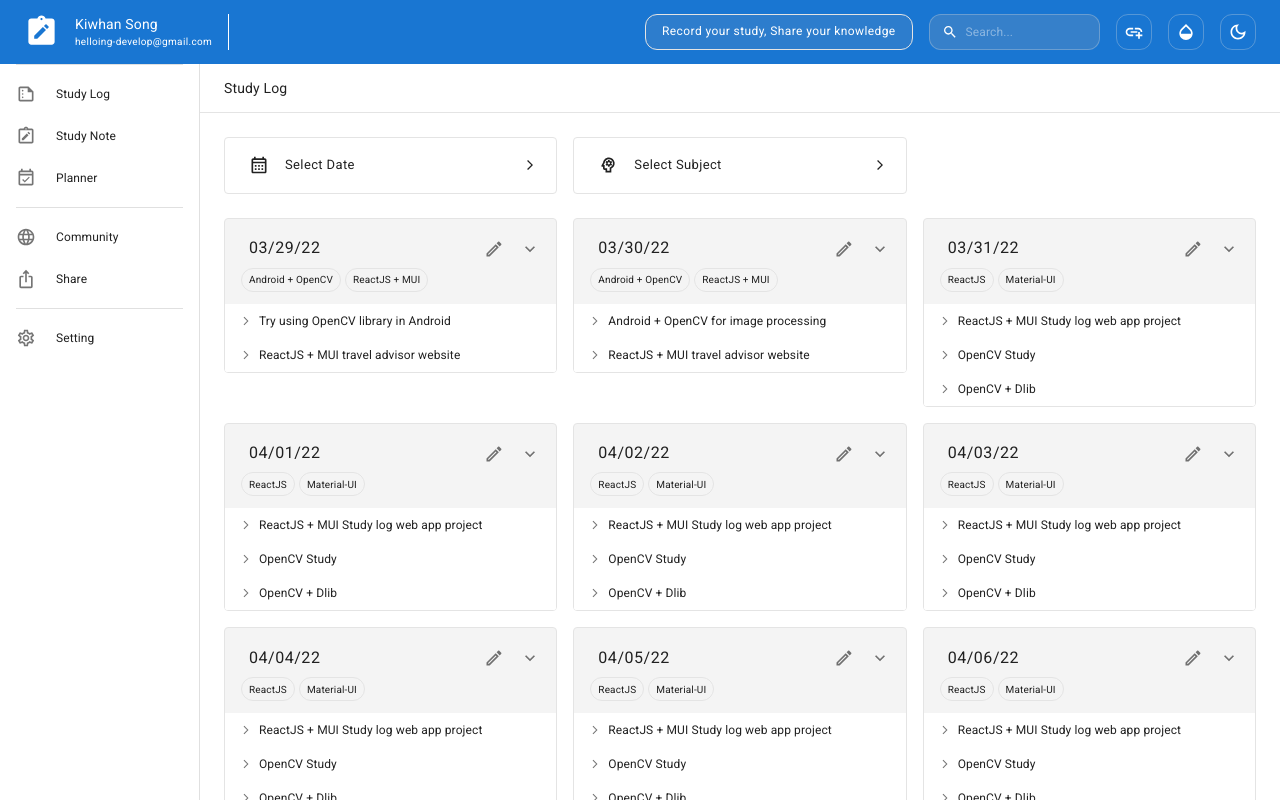
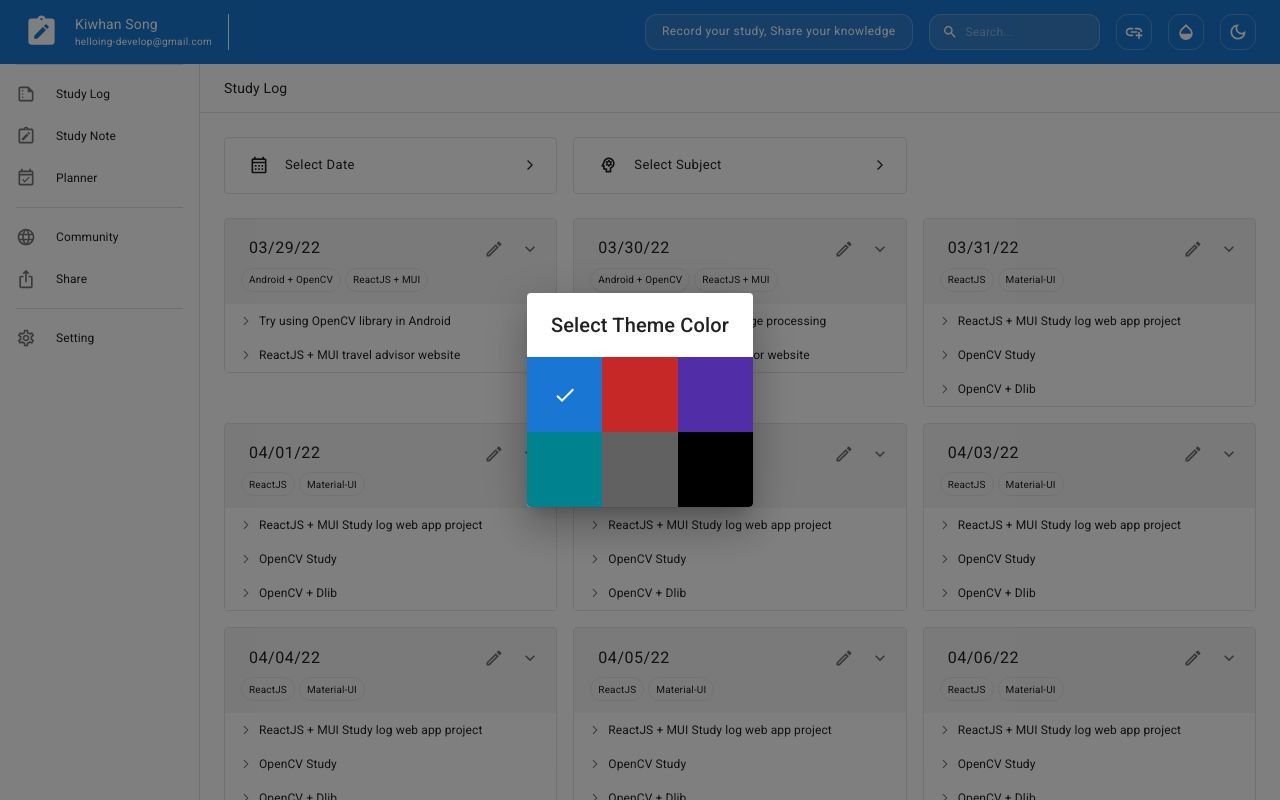
Before and after one commit to kwsong0113/study-log, a React (Create React App) app: page / in a window 1280 px wide. Both pictures are taken after a click on the button 1186 px from the left and 32 px from the top of the page. Built offline with nearby package versions, Linux system fonts and the light colour scheme.

Commit message:
Enable theme selection using Dialog

```diff
--- a/src/App.js
+++ b/src/App.js
@@ -5,32 +5,17 @@ import Box from '@mui/material/Box';
 import Topbar from './components/Topbar';
 import Header from './components/Header';
 import Content from './components/Content';
+import CustomThemePalette from './components/CustomThemePalette';
 
 
 export const drawerWidth = 200;
 export const ColorModeContext = React.createContext({ toggleColorMode: () => {} });
+const themeValue = 'red';
 
-const getDesignTokens = (mode) => ({
+const getDesignTokens = (mode, themeValue) => ({
 	palette: {
 		mode,
-		...(mode === 'light'
-			? {
-				border: {
-					main: '#e4e4e4'
-				}
-			}
-			: {
-				primary: {
-					main: '#fff',
-					contrastText: '#1976d2'
-				},
-				background: {
-					default: '#0b192a',
-				},
-				border: {
-					main: '#283545'
-				}
-			})
+		...(CustomThemePalette[themeValue][mode])
 	},
 	breakpoints: {
     keys: ["xs", "sm", "smd", "md", "lg", "xl"],
@@ -39,7 +24,8 @@ const getDesignTokens = (mode) => ({
 });
 
 const App = () => {
-	const [mode, setMode] = useState('light')
+	const [mode, setMode] = useState('light');
+	const [themeValue, setThemeValue] = useState('blue');
 
 	const colorMode = useMemo(() => ({
 		toggleColorMode: () => {
@@ -47,14 +33,14 @@ const App = () => {
 		}
 	}));
 
-	const theme = useMemo(() => createTheme(getDesignTokens(mode)), [mode]);
+	const theme = useMemo(() => createTheme(getDesignTokens(mode, themeValue)), [mode, themeValue]);
 
 	return (
 		<ColorModeContext.Provider value = {colorMode}>
 			<ThemeProvider theme = {theme}>
 				<CssBaseline />
 				<Box sx = {{ display: 'flex', flexDirection: 'column', height: '100vh' }}>
-					<Topbar />
+					<Topbar themeValue = {themeValue} setThemeValue = {setThemeValue} />
 					<Header />
 					<Content />
 				</Box>
--- /dev/null
+++ b/src/components/CustomThemePalette.js
@@ -0,0 +1,136 @@
+const CustomThemePalette = {
+	blue: {
+		light: {
+			primary: {
+				main: '#1976d2'
+			},
+			border: {
+				main: '#e4e4e4'
+			}
+		},
+		dark: {
+			primary: {
+				main: '#ffffff',
+				contrastText: '#1976d2'
+			},
+			background: {
+				default: '#0b192a',
+			},
+			border: {
+				main: '#283545'
+			}
+		}
+	},
+	red: {
+		light: {
+			primary: {
+				main: '#c62828'
+			},
+			border: {
+				main: '#e4e4e4'
+			}
+		},
+		dark: {
+			primary: {
+				main: '#ffffff',
+				contrastText: '#c62828'
+			},
+			background: {
+				default: '#3f0000',
+			},
+			border: {
+				main: '#571f20'
+			}
+		}
+	},
+	deepPurple: {
+		light: {
+			primary: {
+				main: '#512da8'
+			},
+			border: {
+				main: '#e4e4e4'
+			}
+		},
+		dark: {
+			primary: {
+				main: '#ffffff',
+				contrastText: '#512da8'
+			},
+			background: {
+				default: '#19082f',
+			},
+			border: {
+				main: '#352649'
+			}
+		}
+	},
+	cyan: {
+		light: {
+			primary: {
+				main: '#00838f'
+			},
+			border: {
+				main: '#e4e4e4'
+			}
+		},
+		dark: {
+			primary: {
+				main: '#ffffff',
+				contrastText: '#00838f'
+			},
+			background: {
+				default: '#00363a',
+			},
+			border: {
+				main: '#254f52'
+			}
+		}
+	},
+	grey: {
+		light: {
+			primary: {
+				main: '#616161'
+			},
+			border: {
+				main: '#e4e4e4'
+			}
+		},
+		dark: {
+			primary: {
+				main: '#ffffff',
+				contrastText: '#616161'
+			},
+			background: {
+				default: '#212121',
+			},
+			border: {
+				main: '#3c3c3c'
+			}
+		}
+	},
+	black: {
+		light: {
+			primary: {
+				main: '#000000'
+			},
+			border: {
+				main: '#e4e4e4'
+			}
+		},
+		dark: {
+			primary: {
+				main: '#ffffff',
+				contrastText: '#000000'
+			},
+			background: {
+				default: '#000000',
+			},
+			border: {
+				main: '#1f1f1f'
+			}
+		}
+	},
+};
+
+export default CustomThemePalette;
--- /dev/null
+++ b/src/components/ThemeDialog.js
@@ -0,0 +1,37 @@
+import React from 'react';
+import Dialog from '@mui/material/Dialog';
+import DialogTitle from '@mui/material/DialogTitle';
+import Typography from '@mui/material/Typography';
+import Grid from '@mui/material/Grid';
+import CheckIcon from '@mui/icons-material/Check';
+import CustomThemePalette from './CustomThemePalette';
+
+const ThemeDialog = ({ onClose, themeValue, open }) => {
+	return (
+		<Dialog onClose = {() => onClose(themeValue)} open = {open}>
+			<DialogTitle>Select Theme Color</DialogTitle>
+			<Grid container spacing = {0} sx = {{ width: 1.0 }}>
+				{
+					Object.keys(CustomThemePalette).map((name) => (
+						<Grid item
+							key = {name}
+							onClick = {() => onClose(name)}
+							xs = {4}
+							sx = {{
+								bgcolor: `${CustomThemePalette[name].light.primary.main}`,
+								display: 'flex',
+								justifyContent: 'center',
+								alignItems: 'center',
+								height: '75px',
+							}}
+						>
+							{(themeValue === name) && <CheckIcon sx = {{ color: 'white' }} /> }
+						</Grid>
+					))
+				}
+			</Grid>
+		</Dialog>
+	);
+}
+
+export default ThemeDialog;
--- a/src/components/Topbar.js
+++ b/src/components/Topbar.js
@@ -1,4 +1,4 @@
-import React, { useContext } from 'react';
+import React, { useState, useContext } from 'react';
 import AppBar from '@mui/material/AppBar';
 import Toolbar from '@mui/material/Toolbar';
 import Button from '@mui/material/Button';
@@ -15,6 +15,7 @@ import AddLinkIcon from '@mui/icons-material/AddLink';
 import { ColorModeContext } from '../App';
 import StyledIconButton from './StyledIconButton';
 import Search from './Search';
+import ThemeDialog from './ThemeDialog';
 
 const ColorModeButton = () => {
 	const theme = useTheme();
@@ -28,7 +29,18 @@ const ColorModeButton = () => {
 	);
 };
 
-const Topbar = () => {
+const Topbar = ({ themeValue, setThemeValue }) => {
+	const [dialogOpen, setDialogOpen] = useState(false);
+
+	const handleClickOpen = () => {
+    setDialogOpen(true);
+  };
+
+  const handleClose = (themeValue) => {
+    setDialogOpen(false);
+    setThemeValue(themeValue);
+  };
+
 	return (
 		<AppBar position = "relative" sx = {{ boxShadow: 'none', zIndex: (theme) => (theme.zIndex.drawer + 1) }}>
 			<Toolbar sx = {{ display: 'flex', justifyContent: 'space-between', bgcolor: 'primary.main', color: "primary.contrastText" }}>
@@ -50,7 +62,7 @@ const Topbar = () => {
 							display: {'xs': 'none', 'lg': 'flex'},
 							alignItems: 'center',
 							border: 'solid 1px',
-							borderColor: 'border.main',
+							borderColor: (theme) => alpha(theme.palette.grey[300], theme.palette.mode === 'dark' ? 1.0 : 0.3),
 							borderRadius: 3,
 							bgcolor: '#AAA2',
 							px: 2,
@@ -64,9 +76,10 @@ const Topbar = () => {
 						<StyledIconButton>
 							<AddLinkIcon fontSize = "small"/>
 						</StyledIconButton>
-						<StyledIconButton>
+						<StyledIconButton onClick = {handleClickOpen}>
 							<OpacityOutlinedIcon fontSize = "small"/>
 						</StyledIconButton>
+						<ThemeDialog onClose = {handleClose} open = {dialogOpen} themeValue = {themeValue}/>
 						<ColorModeButton />
 					</Box>
 				</Box>
```
